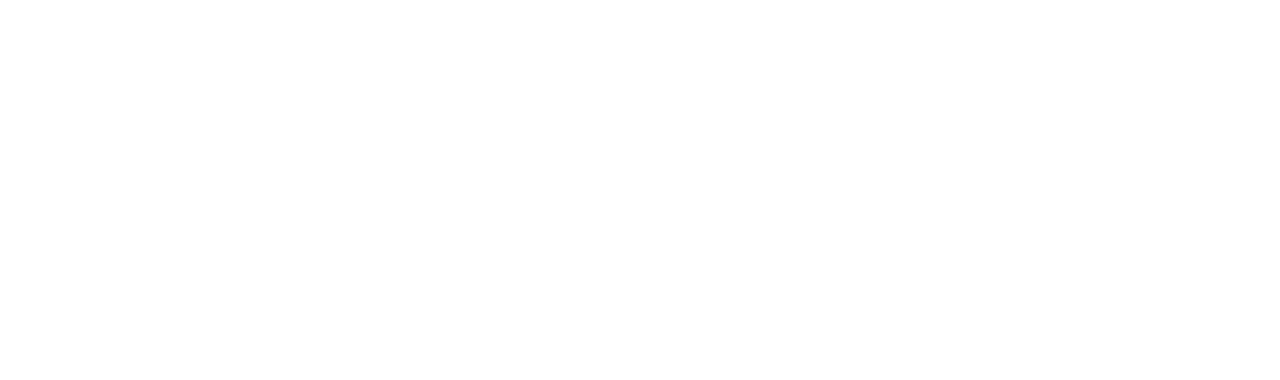
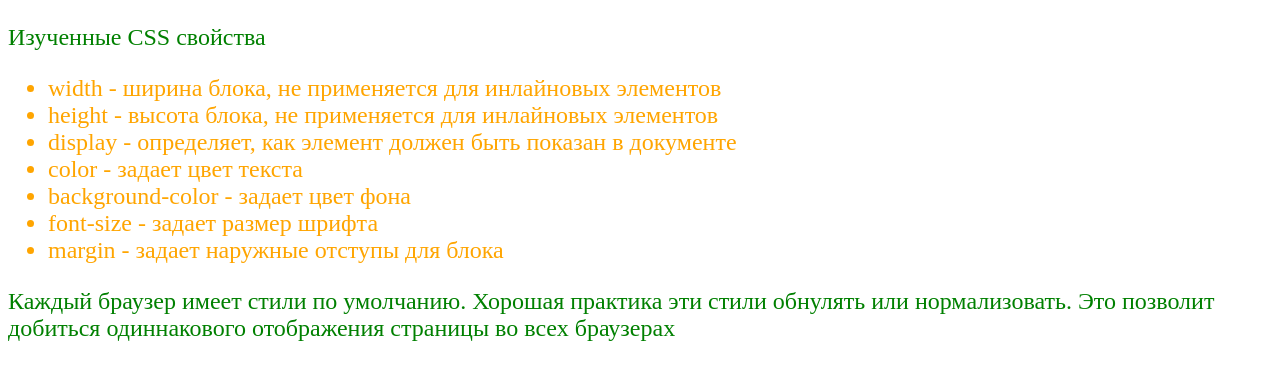
Before and after one commit to shutyi/html_css, a plain HTML site: page index.html in a window 1280 px wide. Drawn offline with Linux system fonts and the light colour scheme.

Commit message:
first attempt

```diff
--- a/index.html
+++ b/index.html
@@ -1,10 +1,29 @@
 <!DOCTYPE html>
-<html lang="en">
+<html lang="ru">
   <head>
     <meta charset="UTF-8" />
-    <meta http-equiv="X-UA-Compatible" content="IE=edge" />
-    <meta name="viewport" content="width=device-width, initial-scale=1.0" />
-    <title>Test 2</title>
+    <title>Класс</title>
+    <link rel="stylesheet" href="style.css" />
   </head>
-  <body></body>
+  <body>
+    <main class="main_content">
+      <p>Изученные CSS свойства</p>
+      <ul>
+        <li>width - ширина блока, не применяется для инлайновых элементов</li>
+        <li>height - высота блока, не применяется для инлайновых элементов</li>
+        <li>
+          display - определяет, как элемент должен быть показан в документе
+        </li>
+        <li>color - задает цвет текста</li>
+        <li>background-color - задает цвет фона</li>
+        <li>font-size - задает размер шрифта</li>
+        <li>margin - задает наружные отступы для блока</li>
+      </ul>
+      <p>
+        Каждый браузер имеет стили по умолчанию. Хорошая практика эти стили
+        обнулять или нормализовать. Это позволит добиться одиннакового
+        отображения страницы во всех браузерах
+      </p>
+    </main>
+  </body>
 </html>
--- a/style.css
+++ b/style.css
@@ -0,0 +1,11 @@
+.main_content {
+  font-size: 24px;
+}
+
+p {
+  color: green;
+}
+
+li {
+  color: orange;
+}
```
